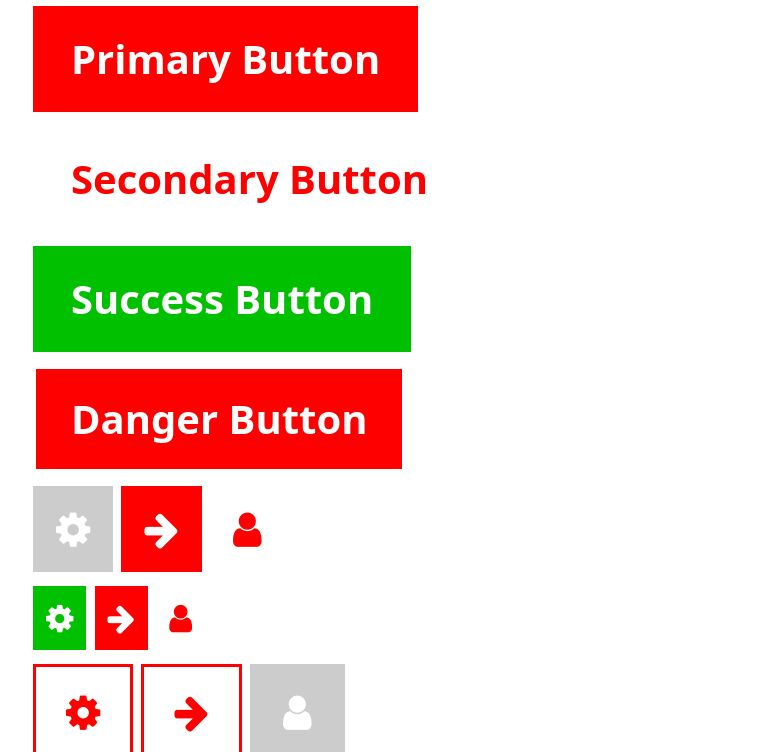
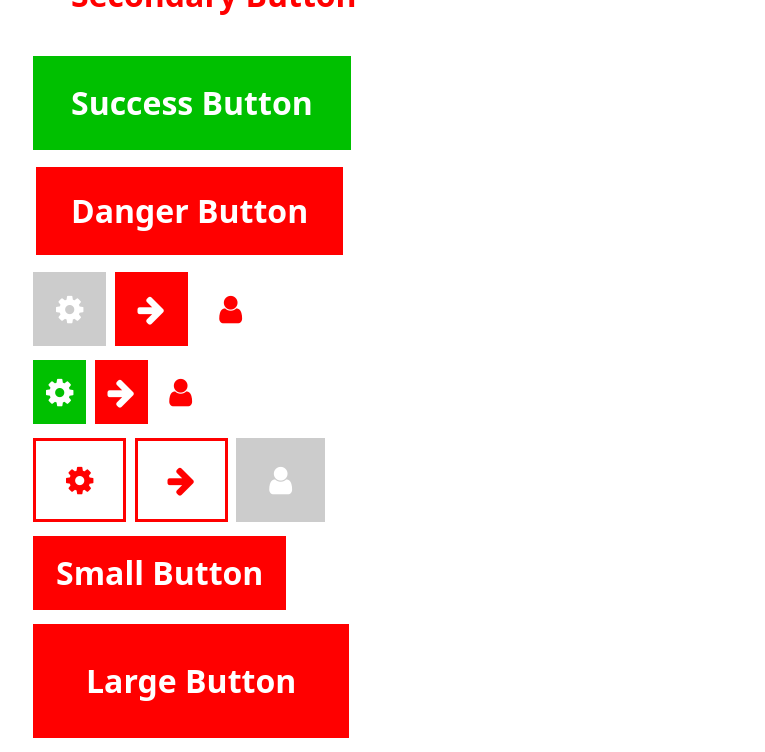
Before and after one commit to Logangosha/CssClasses, a plain HTML site: page Buttons.html in a window 1280 px wide. Shown: the part 487-1239 px from the top of the page, without its empty margins (33-798 px from the left). Drawn offline with nearby package versions, Linux system fonts and the light colour scheme.

Commit message:
Fixed some responive Ness issues

```diff
--- a/Buttons.css
+++ b/Buttons.css
@@ -5,7 +5,7 @@ padding: 20px 35px;
 border: none;
 box-sizing: border-box;
 margin: 10px 5px;
-font-size: 2.5rem;
+font-size: 2rem;
 font-weight: bold;
 transition: background-color 0.1s ease;
 transition: color 0.1s ease;
--- a/Buttons.html
+++ b/Buttons.html
@@ -1,6 +1,8 @@
 <!DOCTYPE html>
 <html class="theme-dark" style="padding: 0px; margin: 0px;">
 <head>
+        <meta charset="utf-8">
+    <meta name="viewport" content="width=device-width, initial-scale=1">
     <link href="https://cdn.jsdelivr.net/npm/bootstrap@5.0.2/dist/css/bootstrap.min.css" rel="stylesheet" integrity="sha384-EVSTQN3/azprG1Anm3QDgpJLIm9Nao0Yz1ztcQTwFspd3yD65VohhpuuCOmLASjC" crossorigin="anonymous">
 <script src="https://cdn.jsdelivr.net/npm/bootstrap@5.0.2/dist/js/bootstrap.bundle.min.js" integrity="sha384-MrcW6ZMFYlzcLA8Nl+NtUVF0sA7MsXsP1UyJoMp4YLEuNSfAP+JcXn/tWtIaxVXM" crossorigin="anonymous"></script>
 
--- a/ClassVariables.css
+++ b/ClassVariables.css
@@ -4,21 +4,21 @@ h1, h2, h3,h4,p,p.p-sm,p.p-bg {
 .Custom-Styles{
     /*Typeography*/
     /*h1*/
-    --h1-font-size: 10em;
+    --h1-font-size: 6em;
     /*h1-landing*/
-    --h1-landing-font-size: 10em;
+    --h1-landing-font-size: 6em;
     /*h2*/
-    --h2-font-size: 8em;
+    --h2-font-size: 4em;
     /*h3*/
-    --h3-font-size: 6em;
+    --h3-font-size: 3em;
     /*h4*/
-    --h4-font-size: 4em;
+    --h4-font-size: 2em;
     /*p*/
-    --p-font-size: 2em;
+    --p-font-size: 1.5em;
     /*p-sm*/
-    --p-sm-font-size: 1.5em;
+    --p-sm-font-size: 1em;
     /*p-bg*/
-    --p-bg-font-size: 3em;
+    --p-bg-font-size: 2em;
     /*Font Family*/
 }
 
```
Also changed, not shown: Input.html (+2 -0 lines), Modal.html (+2 -0 lines), Section.html (+2 -0 lines), Typeography.html (+2 -0 lines), index.html (+2 -0 lines).
